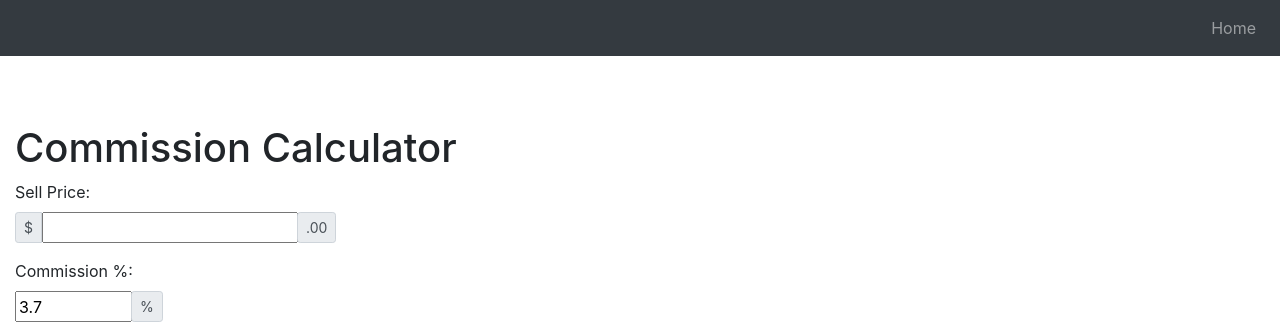
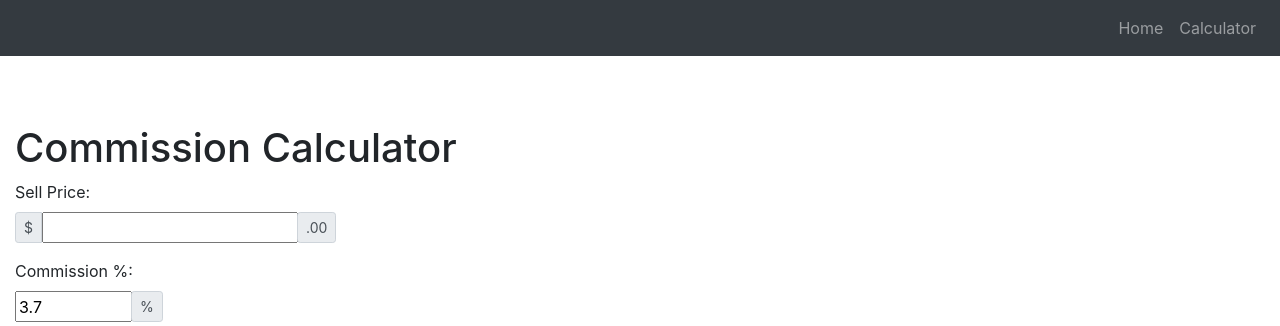
Before and after one commit to MKing301/realtor-calc-log, a Django app: template realtor/commission/templates/commission/calculator.html in a window 1280 px wide. Shown: the top 326 px of the page. Run offline with Django 3.2, Linux system fonts and the light colour scheme; the template is opened without the code that fills it, so the values that code supplies are empty; some libraries are stand-ins or nearby versions.

Commit message:
Update navbar links and hrefs

```diff
--- a/realtor/commission/templates/commission/includes/_navbar.html
+++ b/realtor/commission/templates/commission/includes/_navbar.html
@@ -5,7 +5,8 @@
     <div class="collapse navbar-collapse" id="navbarsDefault">
         <ul class="navbar-nav mr-auto"></ul>
         <ul class="navbar-nav right">
-            <li><a class="nav-link" href="">Home</a></li>
+            <li><a class="nav-link" href="{% url 'index' %}">Home</a></li>
+            <li><a class="nav-link" href="{% url 'calculator' %}">Calculator</a></li>
         </ul>
     </div>
 </nav>
```
